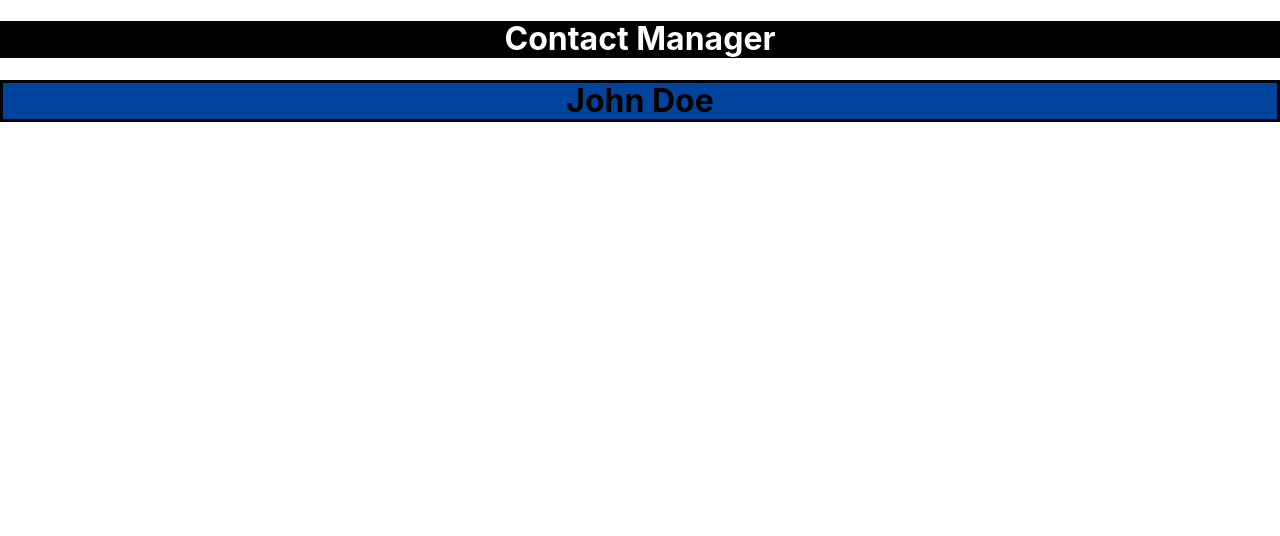
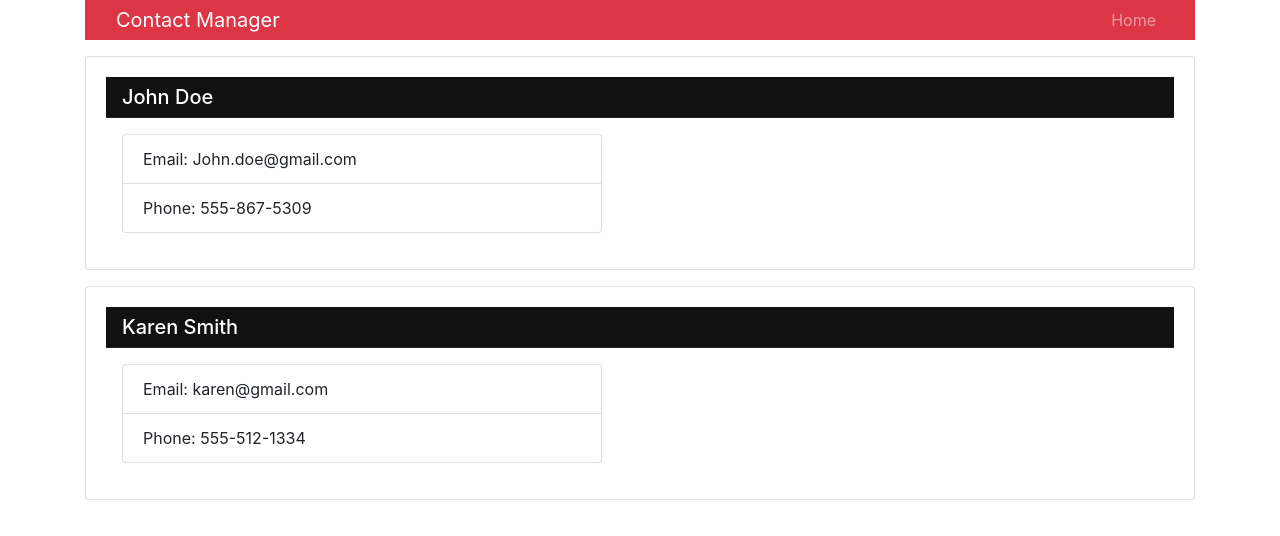
Before and after one commit to dpurdy1113/contactmanager, a React (Create React App) app: page / in a window 1280 px wide. Shown: the top 536 px of the page. Built offline with nearby package versions, Linux system fonts and the light colour scheme.

Commit message:
added bootstrap styling and started components

```diff
--- a/package.json
+++ b/package.json
@@ -3,6 +3,7 @@
   "version": "0.1.0",
   "private": true,
   "dependencies": {
+    "bootstrap": "^4.1.3",
     "react": "^16.6.0",
     "react-dom": "^16.6.0",
     "react-scripts": "2.0.5",
--- a/src/App.js
+++ b/src/App.js
@@ -1,15 +1,19 @@
 import React, { Component } from 'react';
-import Contact from './components/Contact'; // eslint-disable-next-line
-import tachyons from "../node_modules/tachyons/css/tachyons.min.css";
-
+import Contact from './components/Contact';
+import Header from './components/Header'; // eslint-disable-next-line
+import "../node_modules/tachyons/css/tachyons.min.css";
+import 'bootstrap/dist/css/bootstrap.min.css';
 
 
 class App extends Component {
   render() {
     return (
       <div className="App">
-      <h1 className="tc bg-black white grow">Contact Manager</h1>
-       <Contact></Contact>
+      <div className="container">
+      <Header branding = "Contact Manager"/>
+        <Contact name = "John Doe" email = "John.doe@gmail.com" phone = "555-867-5309"/>
+        <Contact name = "Karen Smith" email = "karen@gmail.com" phone = "555-512-1334"/>
+      </div>
       </div>
     );
   }
--- a/src/components/Contact.js
+++ b/src/components/Contact.js
@@ -1,12 +1,28 @@
 import React, { Component } from 'react'
+import PropTypes from 'prop-types';
 
 class Contact extends Component {
 render() {
+  const {name, email, phone} = this.props
     return (
-      <div>
-        <h1 className="bg-dark-blue grow db tc b--solid">John Doe</h1>
+      <div className="card card-body mb-3">
+        <h4 className="f4 bg-near-black white mv0 pv2 ph3">{name}</h4>
+        <div className="pa3 bt">
+        <ul className ="f6 f5-ns lh-copy measure mv0 list-group">
+          <li className ="list-group-item">Email: {email}</li>
+          <li className ="list-group-item">Phone: {phone}</li>
+        </ul>
+        </div>
       </div>
     )
   }
 }
+
+Contact.propTypes = {
+  name: PropTypes.string.isRequired,
+  email: PropTypes.string.isRequired,
+  phone: PropTypes.string.isRequired,
+
+}
+
 export default Contact;
--- /dev/null
+++ b/src/components/Header.js
@@ -0,0 +1,32 @@
+import React from 'react';
+import PropTypes from 'prop-types';
+
+
+const Header = (props) =>{
+  const {branding} = props;
+  return (
+    <nav className = "navbar navbar-expand-sm navbar-dark bg-danger mb-3 py-0">
+    <div className ="container">
+      <a href="/" className = "navbar-brand">{branding}</a>
+        <div>
+          <ul className="navbar-nav mr-auto">
+          <li className="nav-item">
+            <a href="/" className="nav-link">Home</a>
+          </li>
+          </ul>
+        </div>
+    </div>
+
+    </nav>
+  )
+}
+
+Header.defaultProps = {
+  branding : "My App"
+};
+
+Header.propTypes = {
+  branding: PropTypes.string.isRequired
+}
+
+export default Header;
```
Also changed, not shown: 1 other file (tests, documents, lock files or other folders).
